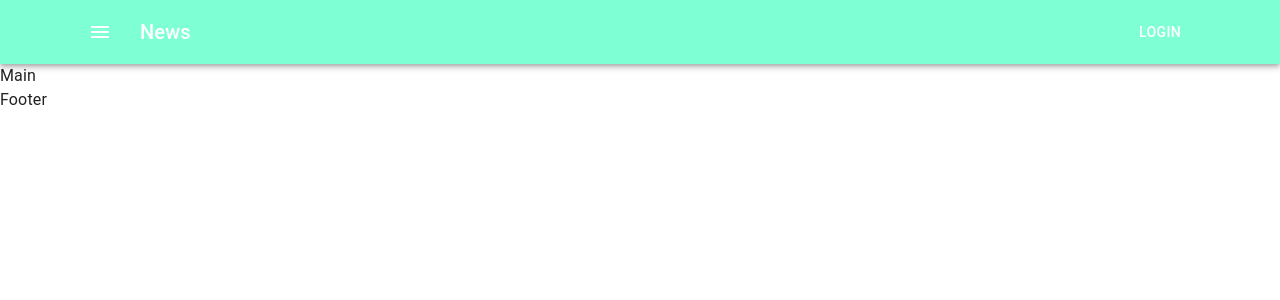
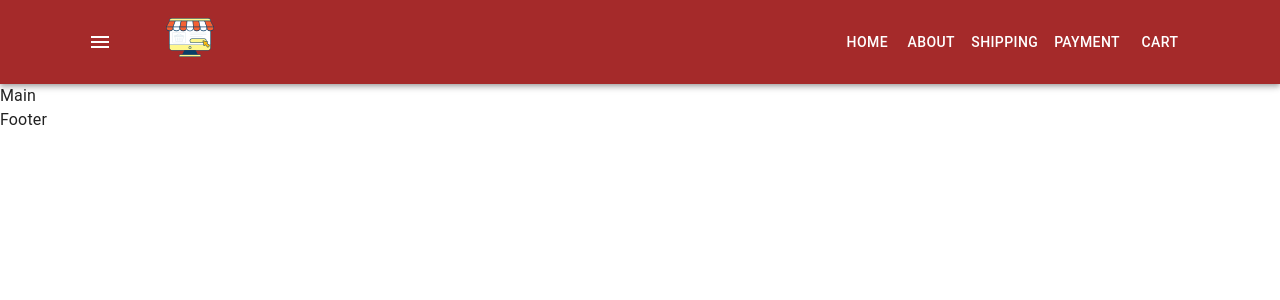
Before and after one commit to asteriab/react-shop-project, a React (Create React App) app: page / in a window 1280 px wide. Shown: the top 300 px of the page. Built offline with nearby package versions, Linux system fonts and the light colour scheme.

Commit message:
added logo and menu components

```diff
--- /dev/null
+++ b/src/components/Logo/Logo.tsx
@@ -0,0 +1,15 @@
+import logo from "assets/logo.svg";
+
+import Typography from "@mui/material/Typography";
+
+type Props = {};
+const Logo = (props: Props) => {
+  return (
+    <>
+      <Typography variant="h6" component="div" sx={{ flexGrow: 1 }}>
+        <img src={logo} width={100} />
+      </Typography>
+    </>
+  );
+};
+export default Logo;
--- /dev/null
+++ b/src/components/Menu/Menu.tsx
@@ -0,0 +1,15 @@
+import Button from "@mui/material/Button";
+
+type Props = {};
+const Menu = (props: Props) => {
+  return (
+    <>
+      <Button color="inherit">Home</Button>
+      <Button color="inherit">About</Button>
+      <Button color="inherit">Shipping</Button>
+      <Button color="inherit">Payment</Button>
+      <Button color="inherit">Cart</Button>
+    </>
+  );
+};
+export default Menu;
--- a/src/container/Header/Header.scss
+++ b/src/container/Header/Header.scss
@@ -1,3 +1,3 @@
 .app-bar {
-  background-color: aquamarine;
+  background-color: brown;
 }
--- a/src/container/Header/Header.tsx
+++ b/src/container/Header/Header.tsx
@@ -1,11 +1,12 @@
 import AppBar from "@mui/material/AppBar";
 import Toolbar from "@mui/material/Toolbar";
-import Typography from "@mui/material/Typography";
-import Button from "@mui/material/Button";
 import IconButton from "@mui/material/IconButton";
 import MenuIcon from "@mui/icons-material/Menu";
+
 import { Container } from "@mui/system";
 import "./Header.scss";
+import Logo from "components/Logo/Logo";
+import Menu from "components/Menu/Menu";
 
 type Props = {};
 const Header = (props: Props) => {
@@ -26,10 +27,8 @@
           >
             <MenuIcon />
           </IconButton>
-          <Typography variant="h6" component="div" sx={{ flexGrow: 1 }}>
-            News
-          </Typography>
-          <Button color="inherit">Login</Button>
+          <Logo />
+          <Menu />
         </Toolbar>
       </Container>
     </AppBar>
```
Also changed, not shown: src/assets/logo.svg (added).
